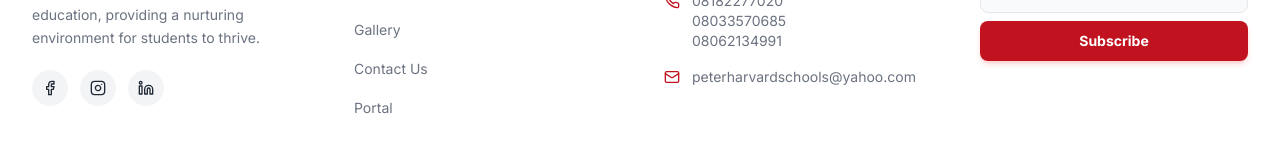
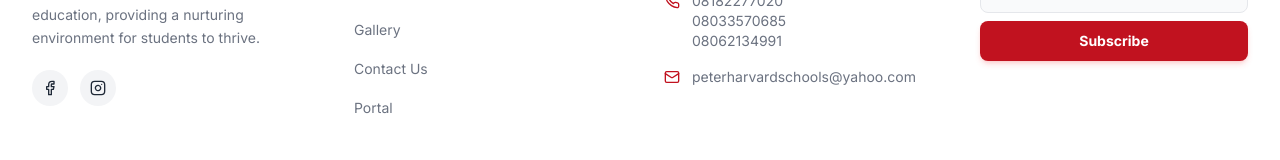
Before and after one commit to anointedthedeveloper/Peter-Harvard-International-Schools, a React (Vite) app: page / in a window 1280 px wide. Shown: the part 3580-3740 px from the top of the page. Built offline with nearby package versions, Linux system fonts and the light colour scheme.

Commit message:
fix: remove LinkedIn from footer social links

```diff
--- a/src/components/Footer.jsx
+++ b/src/components/Footer.jsx
@@ -1,5 +1,5 @@
 import { Link } from 'react-router-dom';
-import { Facebook, Instagram, Linkedin, Mail, Phone, MapPin } from 'lucide-react';
+import { Facebook, Instagram, Mail, Phone, MapPin } from 'lucide-react';
 
 const Footer = () => {
   return (
@@ -24,7 +24,6 @@ const Footer = () => {
               {[
                 { icon: Facebook, href: 'https://www.facebook.com/peterharvardschools/' },
                 { icon: Instagram, href: 'https://www.instagram.com/peterharvard1/' },
-                { icon: Linkedin, href: 'https://ng.linkedin.com/in/dr-peter-oyedotun-agunloye' },
               ].map(({ icon: Icon, href }, i) => (
                 <a
                   key={i}
```
